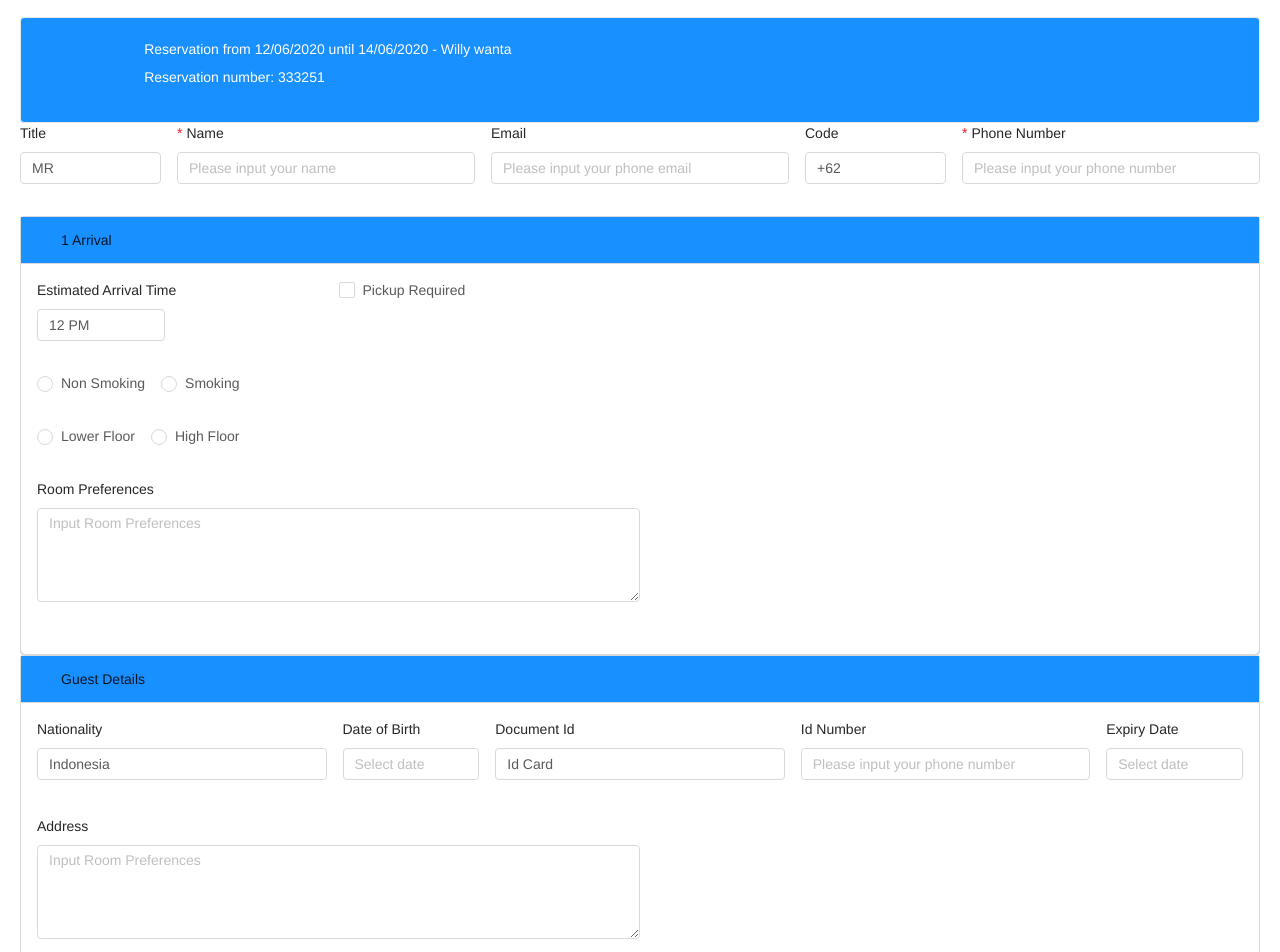
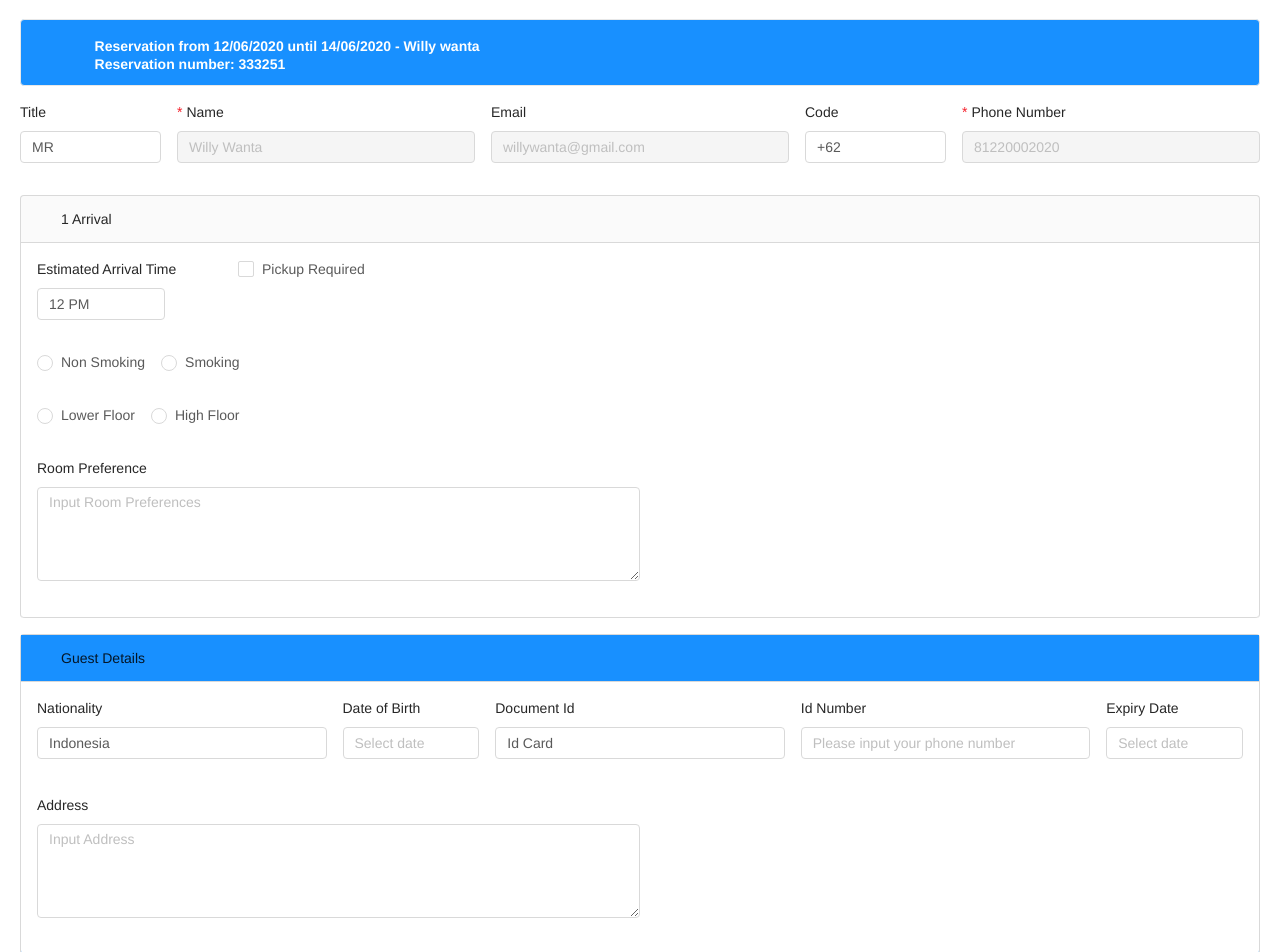
Before and after one commit to cybanjar/precheck-in, a Vue app: page / in a window 1280 px wide. Shown: the part 520-1472 px from the top of the page. Built offline with nearby package versions, Linux system fonts and the light colour scheme.

Commit message:
Perbaikan 1

```diff
--- a/src/views/Home.vue
+++ b/src/views/Home.vue
@@ -8,7 +8,7 @@
       </a-row>
     </div>
     <div class="home">
-      <a-row>
+      <a-row class="grandvisual">
         <a-col :span="8" :md="12" :xs="24">
           <a-card :bordered="false">
             <img
@@ -22,21 +22,21 @@
         <a-col :span="8" :md="12" :xs="24">
           <a-card :bordered="false">
             <img slot="cover" alt="example" src="../assets/GrandVisualHotel.png" />
-            <a-card-meta title="Grand Visual Hotel">
+            <a-card-meta class="font-weight-bold" title="Grand Visual Hotel">
               <template slot="description">Cardingstron Street, 1St - London</template>
             </a-card-meta>
           </a-card>
         </a-col>
       </a-row>
       <a-row>
-        <a-card class="infomation">
-          <a-row type="flex" justify="start">
-            <a-col :span="2">
-              <a-icon type="check-circle" :style="{ fontSize: '50px' }" theme="twoTone" />
+        <a-card class="infomation mb-3">
+          <a-row >
+            <a-col :span="1">
+              <a-icon type="check-circle" :style="{ fontSize: '2rem' }" theme="twoTone" />
             </a-col>
-            <a-col :span="22">
-              <p>Reservation from 12/06/2020 until 14/06/2020 - Willy wanta</p>
-              <p>Reservation number: 333251</p>
+            <a-col :span="23">
+              <p class="font-weight-bold">Reservation from 12/06/2020 until 14/06/2020 - Willy wanta</p>
+              <p class="font-weight-bold">Reservation number: 333251</p>
             </a-col>
           </a-row>
         </a-card>
@@ -56,11 +56,13 @@
           <a-col :span="6" :xl="6" :xs="18">
             <a-form-item label="Name">
               <a-input
+                initial-value="Willy Wanta"
                 v-decorator="[
             'username',
             { rules: [{ required: true, message: 'Please input your name' }] },
           ]"
-                placeholder="Please input your name"
+                placeholder="Willy Wanta"
+                disabled
               />
             </a-form-item>
           </a-col>
@@ -72,7 +74,8 @@
                 'email',
                 { rules: [{ required: checkNick, message: 'Please input your email' }] },
               ]"
-                placeholder="Please input your phone email"
+                placeholder="willywanta@gmail.com"
+                disabled
               />
             </a-form-item>
           </a-col>
@@ -92,7 +95,8 @@
                 'nickname',
                 { rules: [{ required: true, message: 'Please input your phone number' }] },
               ]"
-                placeholder="Please input your phone number"
+                placeholder="81220002020"
+                disabled
               />
             </a-form-item>
           </a-col>
@@ -101,7 +105,7 @@
           <a-collapse-panel class="sa_ant-collapse-header" key="1" header="1 Arrival">
             <a-icon slot="extra" type="setting" />
             <a-row>
-              <a-col :span="6">
+              <a-col :span="4">
                 <a-form-item layout="vertical" label="Estimated Arrival Time">
                   <a-time-picker :default-value="moment('12:00', 'HH A')" format="HH A" />
                 </a-form-item>
@@ -127,15 +131,14 @@
               </a-form-item>
             </a-col>
             <a-col :span="12">
-              <a-form-item label="Room Preferences">
+              <a-form-item label="Room Preference">
                 <a-textarea placeholder="Input Room Preferences" :rows="4" />
               </a-form-item>
             </a-col>
-            <a-row></a-row>
           </a-collapse-panel>
         </a-collapse>
-        <a-collapse v-model="activeKey" :expand-icon-position="expandIconPosition">
-          <a-collapse-panel class="sa_ant-collapse-header" key="1" header="Guest Details">
+        <a-collapse class="mt-3" v-model="activeKey" :expand-icon-position="expandIconPosition">
+          <a-collapse-panel class="ant-collapse-header" key="1" header="Guest Details">
             <a-icon slot="extra" type="setting" />
             <a-row :gutter="[16,8]">
               <a-col :span="6">
@@ -174,7 +177,7 @@
             </a-row>
             <a-col :span="12">
               <a-form-item label="Address">
-                <a-textarea placeholder="Input Room Preferences" :rows="4" />
+                <a-textarea placeholder="Input Address" :rows="4" />
               </a-form-item>
             </a-col>
           </a-collapse-panel>
@@ -296,14 +299,43 @@ h3 {
 .infomation {
   background-color: #1890ff;
   border-radius: 4px;
-  line-height: 1;
+  line-height: 0.25rem;
   color: #fff;
+  height: 4.2rem;
 }
-.sa_ant-collapse-header {
+.ant-collapse-header {
   background-color: #1890ff;
   border-radius: 4px;
+  color: #fff !important;
 }
 .mt-3 {
   margin-top: 0.75rem;
 }
+.grandvisual{
+  line-height: 0.25rem;
+  text-align: center;
+  padding: .0625rem;
+}
+.text-center{
+  text-align: center;
+}
+.mt-1,
+.my-1 {
+  margin-top: 0.25rem !important;
+}
+.mt-2,
+.my-2 {
+  margin-top: 0.5rem !important;
+}
+.mt-3,
+.my-3 {
+  margin-top: 1rem !important;
+}
+.mb-3,
+.my-3 {
+  margin-bottom: 1rem !important;
+}
+.font-weight-bold {
+  font-weight: 700 !important;
+}
 </style>
```
